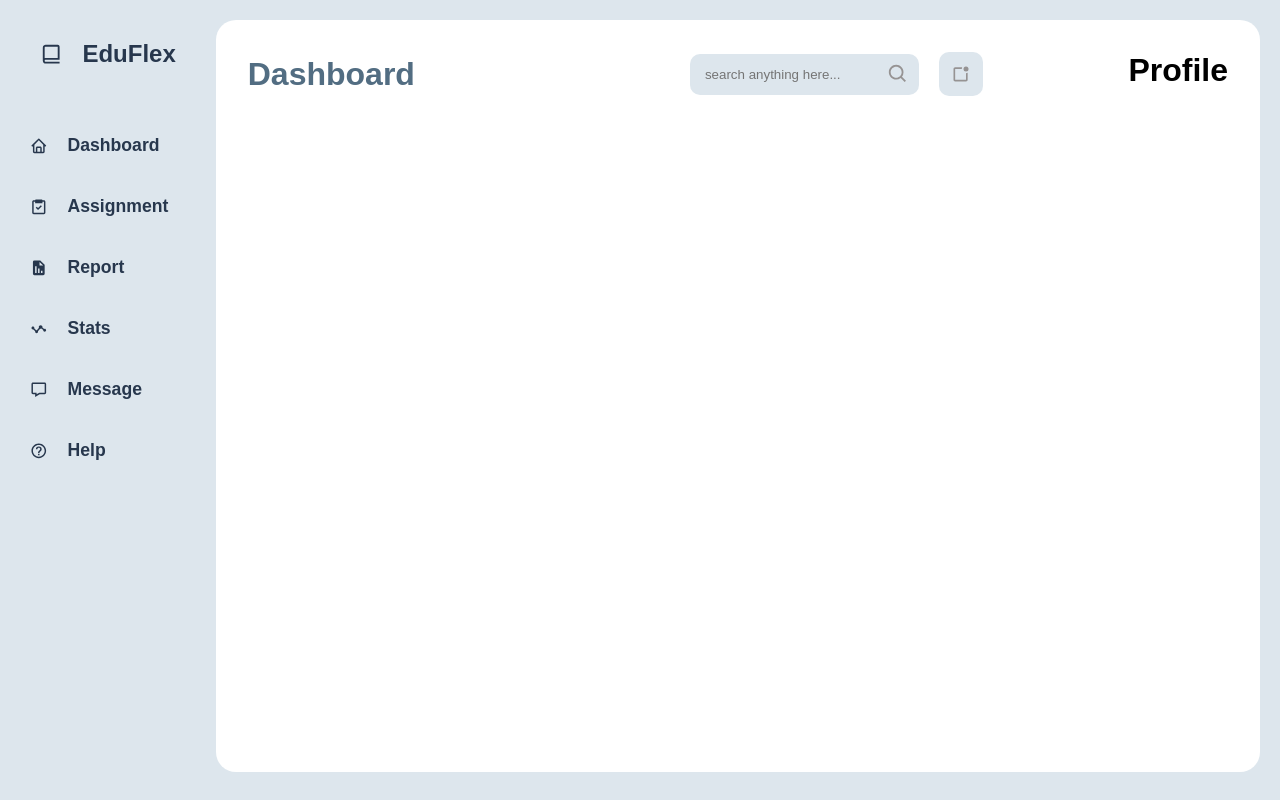
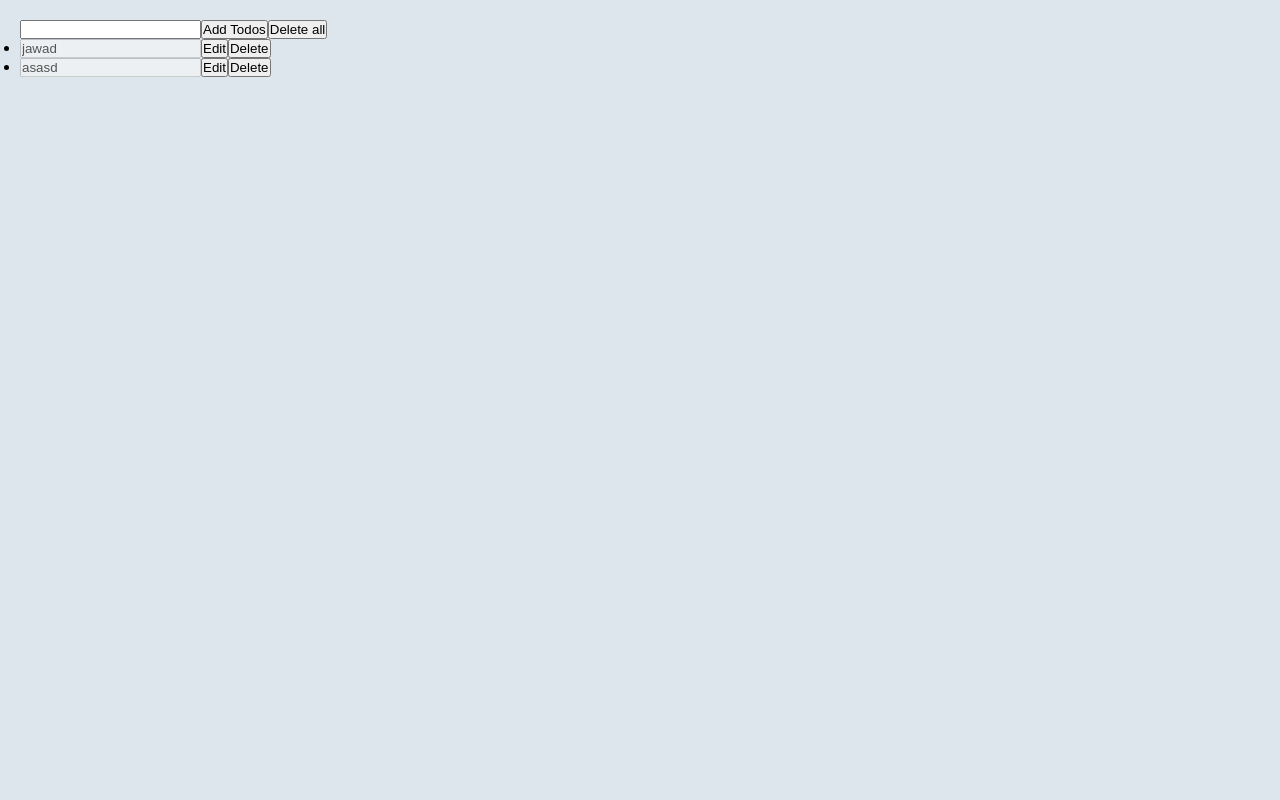
Before and after one commit to Muhammad-Jawad-0/React-Dashboard, a React (Vite) app: page / in a window 1280 px wide. Built offline with nearby package versions, Linux system fonts and the light colour scheme.

Commit message:
add todos practice

```diff
--- a/src/App.jsx
+++ b/src/App.jsx
@@ -2,17 +2,19 @@ import React from 'react'
 import Sidebar from './components/Sidebar'
 import Content from './components/Content'
 import Profile from './components/Profile'
+import Todos from "./pages/todos"
 import "./App.css"
 
 const App = () => {
   return (
-    <div className='dashboard'>
-      <Sidebar />
-      <div className="dashboard-content">
-        <Content />
-        <Profile />
-      </div>
-    </div>
+    // <div className='dashboard'>
+    //   <Sidebar />
+    //   <div className="dashboard-content">
+    //     <Content />
+    //     <Profile />
+    //   </div>
+    // </div>
+    <Todos />
   )
 }
 
--- /dev/null
+++ b/src/pages/todos.jsx
@@ -0,0 +1,74 @@
+import React from "react";
+import { useState } from "react";
+
+const Todos = () => {
+  const [todos, setTodos] = useState([
+    {
+      value: "jawad",
+      disabled: true,
+    },
+    {
+      value: "asasd",
+      disabled: true,
+    },
+  ]);
+  const [value, setValue] = useState("");
+
+  const addTodo = () => {
+    setTodos([...todos, { value, disabled: true }]);
+    setValue("");
+  };
+
+  const deleteTodo = (v, i) => {
+    const oldTodos = [...todos];
+    oldTodos.splice(i, 1);
+    setTodos(oldTodos);
+  };
+
+  const editTodo = (v, i) => {
+    todos.splice(i, 1, { ...v, disabled: false });
+    setTodos([...todos]);
+  };
+  return (
+    <div>
+      <input
+        type="text"
+        value={value}
+        onChange={(e) => setValue(e.target.value)}
+      />
+      <button onClick={addTodo}>Add Todos</button>
+
+      <button onClick={() => setTodos([])}>Delete all</button>
+
+      <br />
+      <ul>
+        {todos.map((v, i) => (
+          <li key={i}>
+            <input
+              disabled={v.disabled}
+              type="text"
+              defaultValue={v.value}
+              onCanPlay={(e) => (v.value = e.target.value)}
+            />
+
+            {v.disabled ? (
+              <button onClick={() => editTodo(v, i)}>Edit</button>
+            ) : (
+              <button
+                onClick={() => {
+                  v.disabled = true;
+                  setTodos([...todos]);
+                }}
+              >
+                Update
+              </button>
+            )}
+            <button onClick={() => deleteTodo(v, i)}>Delete</button>
+          </li>
+        ))}
+      </ul>
+    </div>
+  );
+};
+
+export default Todos;
```
